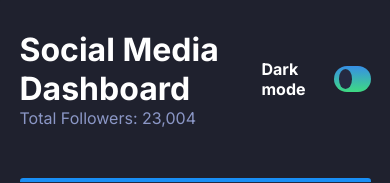
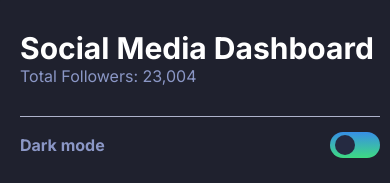
Before and after one commit to RafaelJesus22/social-media-dashboard, a plain HTML site: page index.html in a window 390 px wide. Shown: the top 183 px of the page. Drawn offline with Linux system fonts and the light colour scheme.

Commit message:
projeto finalizado

```diff
--- a/index.html
+++ b/index.html
@@ -24,7 +24,7 @@
         </div>
 
         <div class="r-header">
-          <h4 class="primary-text dark-text">Dark mode</h4>
+          <h4 class="secondary-text dark-text">Dark mode</h4>
           <div class="toggle" id="toggle">
             <button />
           </div>
--- a/styles/_header.scss
+++ b/styles/_header.scss
@@ -5,7 +5,7 @@ header, .r-header {
 
 .l-header {
   z-index: 1;
-  & p {
+  p {
     color: $dt-blue-text;
   }
 }
@@ -25,9 +25,13 @@ header, .r-header {
 
   transition: .7s ease-in;
 
-  & button {
-    height: 100%;
-    width: 50%;
+  &:hover {
+    background: $wt-toggle;
+  }
+
+  button {
+    height: 20px;
+    width: 20px;
     border-radius: 50%;
 
     border: none;
@@ -50,3 +54,26 @@ header, .r-header {
 
   }
 }
+
+@media ( max-width: 600px ) {
+  header {
+    flex-direction: column;
+  }
+
+  .l-header {
+    border-bottom: 1px solid $wt-toggle ;
+    padding-bottom: 30px;
+    margin-bottom: 15px;
+    align-self: flex-start;
+    width: 100%;
+
+    h1 {
+      font-size: 30px;
+    }
+  }
+
+  .r-header {
+    width: 100%;
+    justify-content: space-between;
+  }
+}
--- a/styles/_resets.scss
+++ b/styles/_resets.scss
@@ -30,6 +30,7 @@ $wt-text: 	#1e202a;
 
 body {
   height: 100vh;
+  min-width: 400px;
 
   &::before {
     content: '';
--- a/styles/styles.scss
+++ b/styles/styles.scss
@@ -22,7 +22,6 @@
   .grid {
     grid-template-columns: 1fr 1fr;
   }
-
 }
 
 @media (max-width: 600px) {
```
Also changed, not shown: styles/styles.css, 1 other file.
